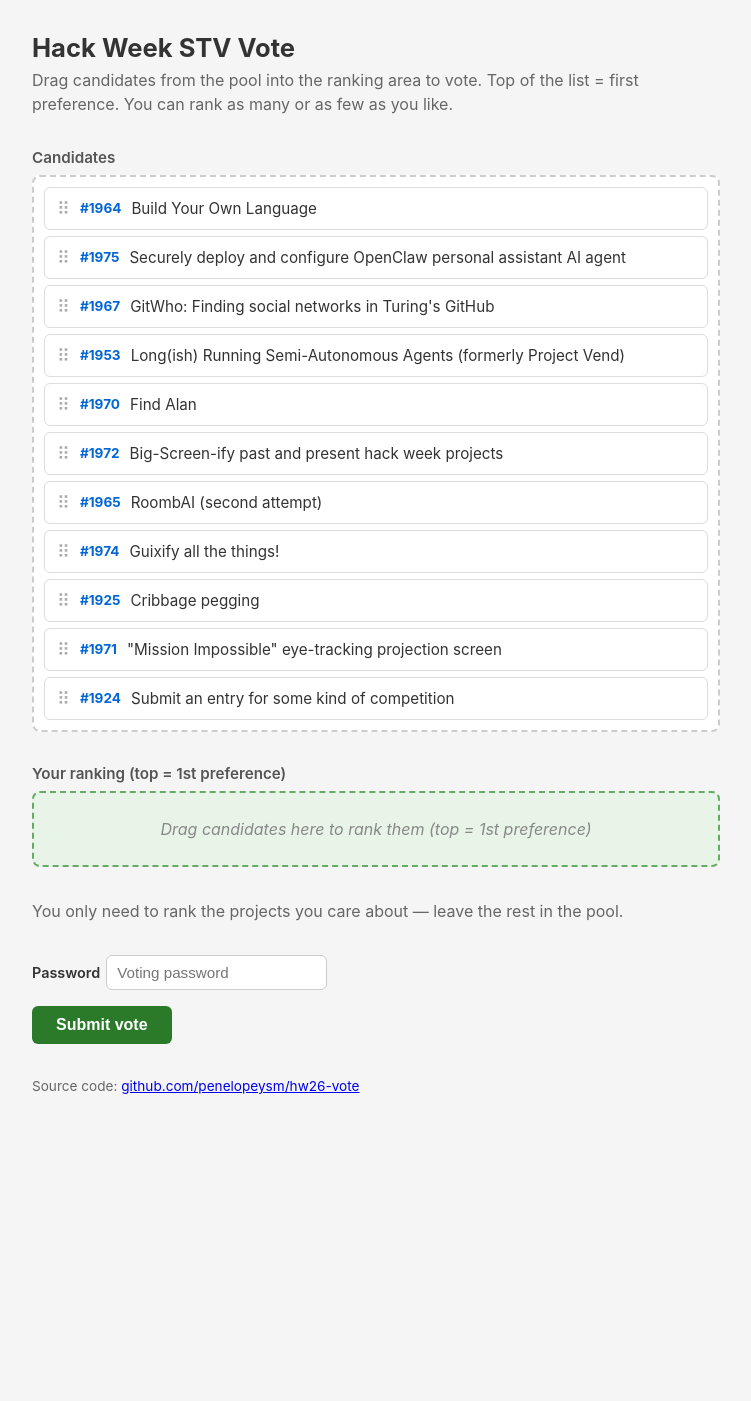
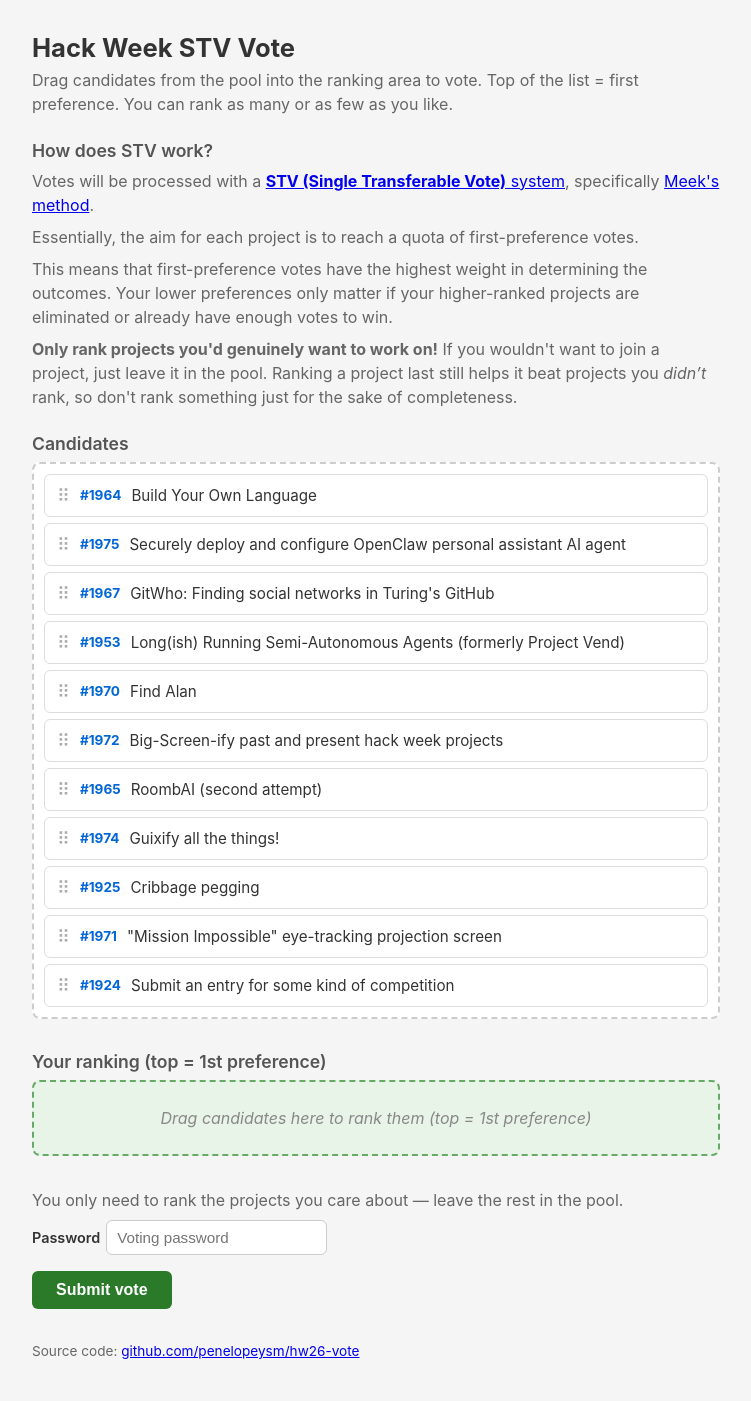
Before and after one commit to penelopeysm/hw26-vote, a Flask app: page / in a window 1280 px wide. Shown: the whole page, without its empty margins (264-1015 px from the left). Before the commit the page ends 1094 px from the top, so only its background shows below. Run offline with Flask 3, Linux system fonts and the light colour scheme.

Commit message:
improve guidance

```diff
--- a/templates/index.html
+++ b/templates/index.html
@@ -26,17 +26,18 @@
             margin-bottom: 0.3rem;
         }
 
+        h2 {
+            font-weight: 600;
+            font-size: 1.1rem;
+            margin-top: 1.5rem;
+            margin-bottom: 0.5rem;
+            color: #555;
+        }
+
         .subtitle {
             color: #666;
-            margin-bottom: 2rem;
+            margin-bottom: 0.5rem;
             line-height: 1.5;
-        }
-
-        .section-label {
-            font-weight: 600;
-            font-size: 0.95rem;
-            margin-bottom: 0.5rem;
-            color: #555;
         }
 
         /* Candidate pool */
@@ -223,7 +224,16 @@
         Top of the list = first preference. You can rank as many or as few as you like.
     </p>
 
-    <div class="section-label">Candidates</div>
+    <h2>How does STV work?</h2>
+    <p class="subtitle">Votes will be processed with a <a href="https://en.wikipedia.org/wiki/Single_transferable_vote" target="_blank" rel="noopener"><strong>STV (Single Transferable Vote)</strong> system</a>, specifically <a href="https://en.wikipedia.org/wiki/Counting_single_transferable_votes#Meek" target="_blank" rel="noopener">Meek's method</a>.</p>
+
+    <p class="subtitle">Essentially, the aim for each project is to reach a quota of first-preference votes.</p>
+
+    <p class="subtitle">This means that first-preference votes have the highest weight in determining the outcomes. Your lower preferences only matter if your higher-ranked projects are eliminated or already have enough votes to win.</p>
+
+    <p class="subtitle"><strong>Only rank projects you'd genuinely want to work on!</strong> If you wouldn't want to join a project, just leave it in the pool. Ranking a project last still helps it beat projects you <i>didn&rsquo;t</i> rank, so don't rank something just for the sake of completeness.</p>
+
+    <h2>Candidates</h2>
     <div id="candidate-pool">
         {% for c in candidates %}
         <div class="candidate" draggable="true" data-number="{{ c.number }}">
@@ -235,7 +245,7 @@
         {% endfor %}
     </div>
 
-    <div class="section-label">Your ranking (top = 1st preference)</div>
+    <h2>Your ranking (top = 1st preference)</h2>
     <div id="ranking-list"></div>
 
     <p class="subtitle">You only need to rank the projects you care about — leave the rest in the pool.</p>
```
